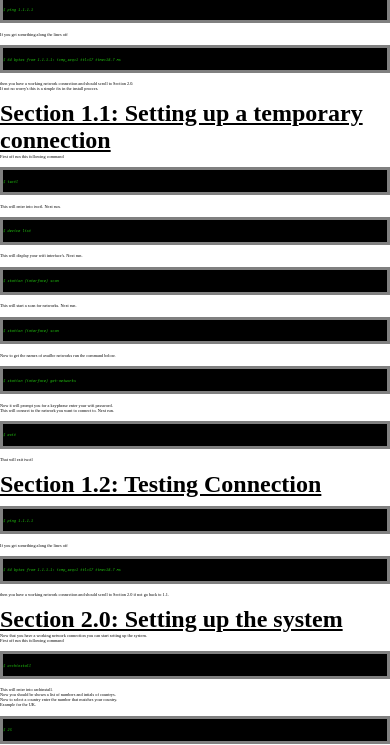
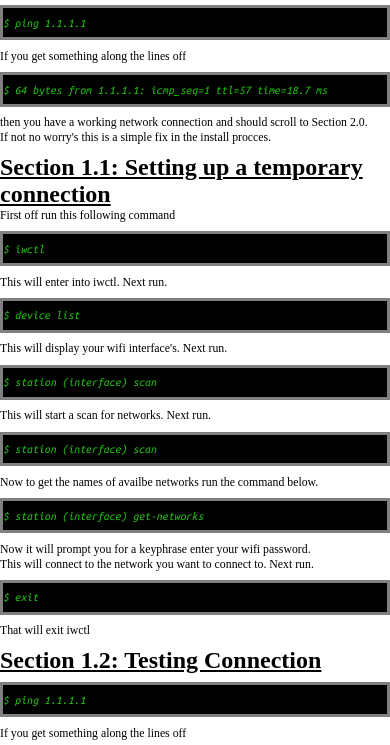
Before and after one commit to Ciaran-06/Arch-Install-Very-Basic-, a plain HTML site: page index.html in a window 390 px wide. Shown: the part 99-844 px from the top of the page. Drawn offline with Linux system fonts and the light colour scheme; a web font is replaced by a local one.

Commit message:
fixed font size on smaller screens

```diff
--- a/style.css
+++ b/style.css
@@ -50,3 +50,9 @@ ul {
 #user-list {
     border: #20C20E 0.4vh solid;
 }
+
+@media only screen and (max-width: 760px) {
+    p {
+      font-size: 1.4vh;
+    }
+  }
```
